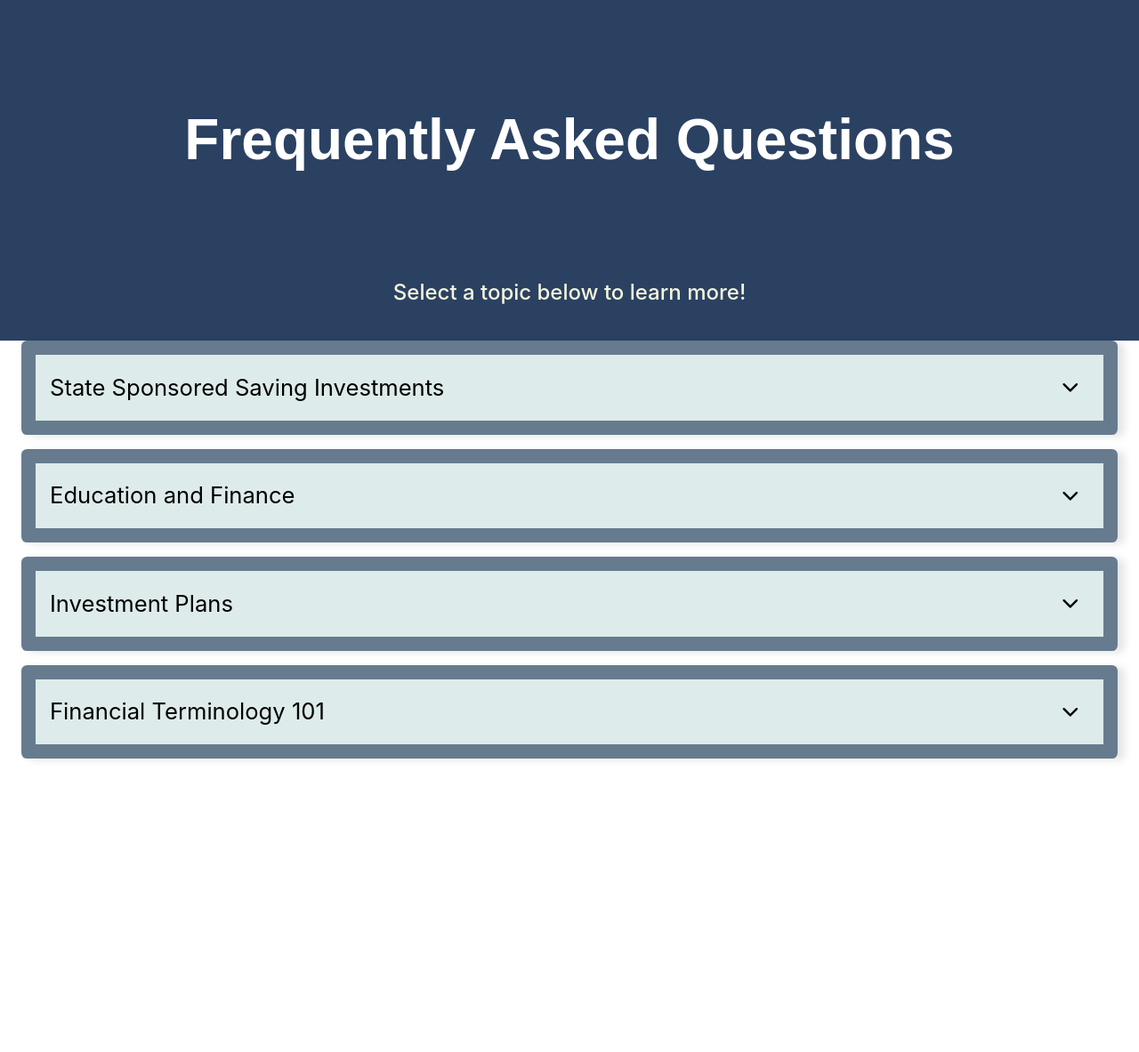
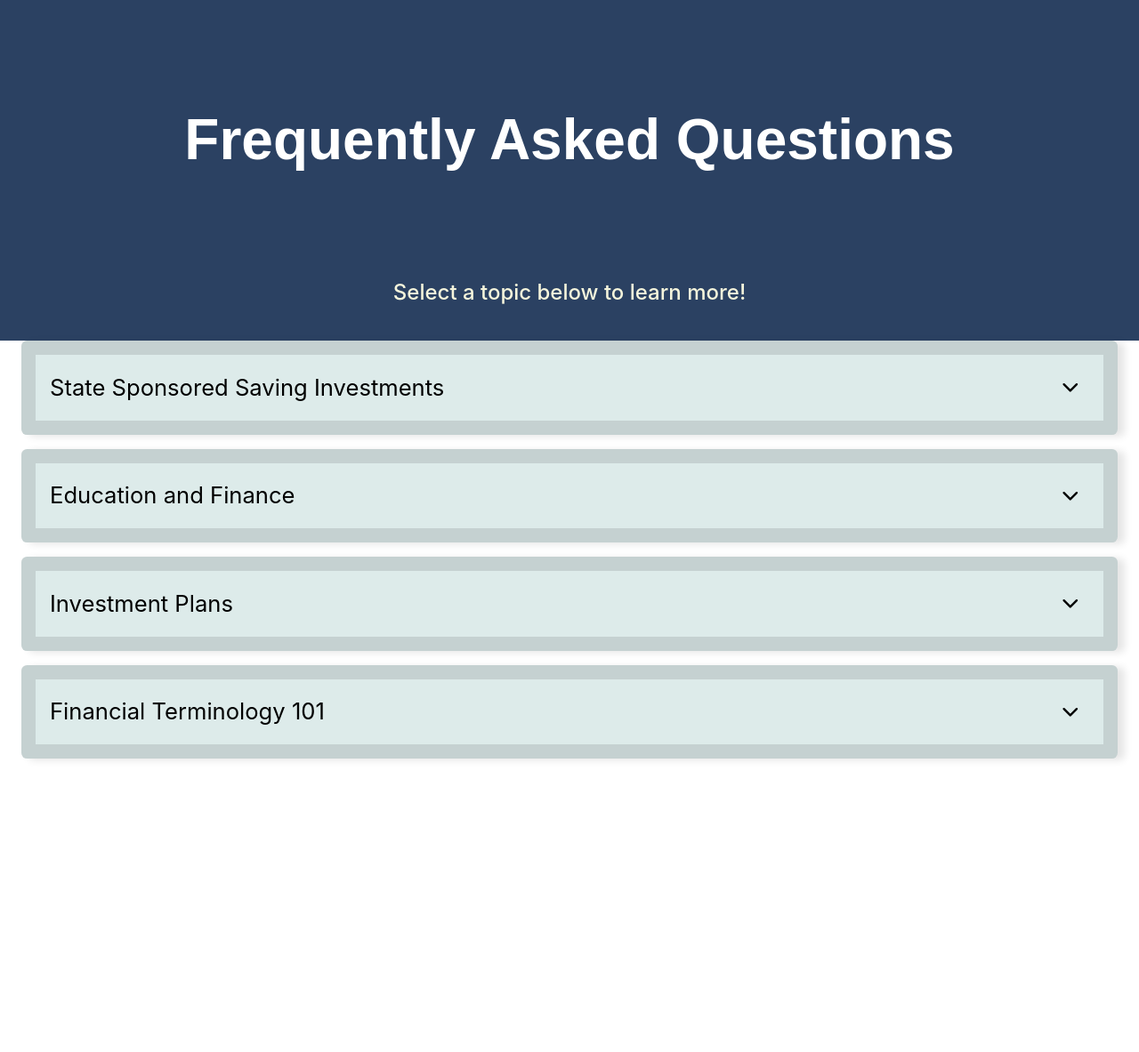
Before and after one commit to Trev-Marshall/Headspace, a Django app: page /trustfundbaby/faq/ in a window 1280 px wide. Shown: the part 57-1240 px from the top of the page at 89% size. Run offline with Django 3.2, Linux system fonts and the light colour scheme; some libraries are stand-ins or nearby versions.

Commit message:
faq color

```diff
--- a/django_projects/startup/trustfundbaby/static/css/styles.css
+++ b/django_projects/startup/trustfundbaby/static/css/styles.css
@@ -39,7 +39,7 @@
 }
 
 .accordion-item{
-    background-color: #677b8f;
+    background-color: #c5d1d1;
     border-radius: .4rem;
     margin-bottom: 1rem;
     padding: 1rem;
@@ -92,7 +92,7 @@
 }
 
 .answer p{
-    color: rgba(0,0,2055,.6);
+    color: black;
     font-size: 1.4rem;
     padding: 2rem;
 }
```
